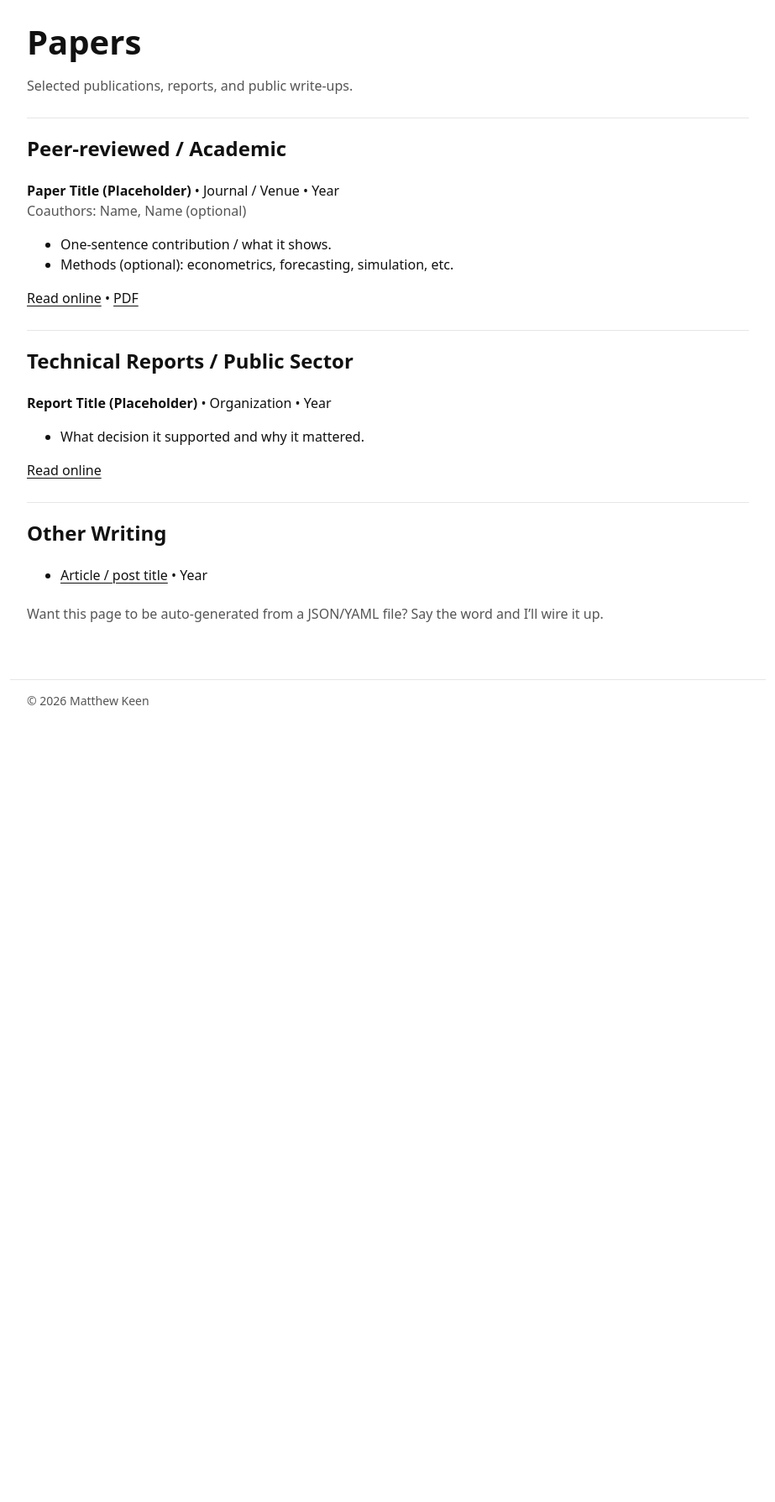
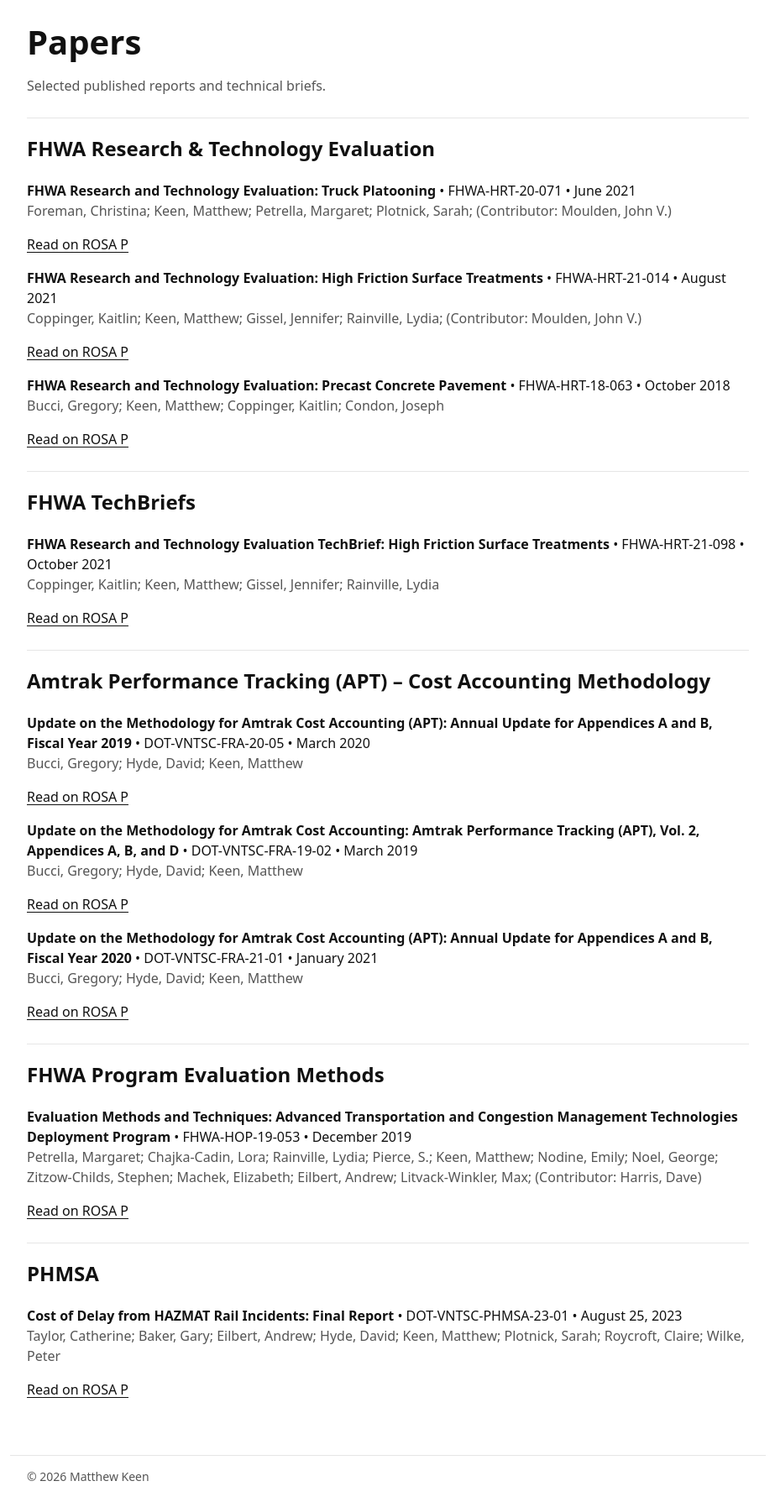
Before and after one commit to mlkeen/mattkeen, a Flask app: page /papers in a window 1280 px wide. Shown: the part 65-1854 px from the top of the page at 84% size, without its empty margins (178-1101 px from the left). Before the commit the page ends 905 px from the top, so only its background shows below. Run offline with Flask 3, Linux system fonts and the light colour scheme.

Commit message:
Update papers page

```diff
--- a/templates/papers.html
+++ b/templates/papers.html
@@ -5,48 +5,143 @@
 <section>
   <h1>Papers</h1>
   <p class="sub">
-    Selected publications, reports, and public write-ups.
+    Selected published reports and technical briefs.
   </p>
 
-  <h2>Peer-reviewed / Academic</h2>
+  <h2>FHWA Research & Technology Evaluation</h2>
+
   <div class="item">
     <div class="item-head">
-      <strong>Paper Title (Placeholder)</strong>
-      <span class="muted"> • Journal / Venue • Year</span>
+      <strong>FHWA Research and Technology Evaluation: Truck Platooning</strong>
+      <span class="muted"> • FHWA-HRT-20-071 • June 2021</span>
     </div>
-    <p class="sub">Coauthors: Name, Name (optional)</p>
-    <ul>
-      <li>One-sentence contribution / what it shows.</li>
-      <li>Methods (optional): econometrics, forecasting, simulation, etc.</li>
-    </ul>
+    <p class="sub">
+      Foreman, Christina; Keen, Matthew; Petrella, Margaret; Plotnick, Sarah; (Contributor: Moulden, John V.)
+    </p>
     <p>
-      <a href="https://example.com" target="_blank" rel="noopener">Read online</a>
-      <span class="muted"> • </span>
-      <a href="/static/papers/paper-title.pdf" target="_blank" rel="noopener">PDF</a>
+      <a href="https://rosap.ntl.bts.gov/view/dot/57272" target="_blank" rel="noopener">Read on ROSA P</a>
     </p>
   </div>
 
-  <h2>Technical Reports / Public Sector</h2>
   <div class="item">
     <div class="item-head">
-      <strong>Report Title (Placeholder)</strong>
-      <span class="muted"> • Organization • Year</span>
+      <strong>FHWA Research and Technology Evaluation: High Friction Surface Treatments</strong>
+      <span class="muted"> • FHWA-HRT-21-014 • August 2021</span>
     </div>
-    <ul>
-      <li>What decision it supported and why it mattered.</li>
-    </ul>
+    <p class="sub">
+      Coppinger, Kaitlin; Keen, Matthew; Gissel, Jennifer; Rainville, Lydia; (Contributor: Moulden, John V.)
+    </p>
     <p>
-      <a href="https://example.com" target="_blank" rel="noopener">Read online</a>
+      <a href="https://rosap.ntl.bts.gov/view/dot/57317" target="_blank" rel="noopener">Read on ROSA P</a>
     </p>
   </div>
 
-  <h2>Other Writing</h2>
-  <ul>
-    <li><a href="https://example.com" target="_blank" rel="noopener">Article / post title</a> <span class="muted">• Year</span></li>
-  </ul>
+  <div class="item">
+    <div class="item-head">
+      <strong>FHWA Research and Technology Evaluation: Precast Concrete Pavement</strong>
+      <span class="muted"> • FHWA-HRT-18-063 • October 2018</span>
+    </div>
+    <p class="sub">
+      Bucci, Gregory; Keen, Matthew; Coppinger, Kaitlin; Condon, Joseph
+    </p>
+    <p>
+      <a href="https://rosap.ntl.bts.gov/view/dot/37254" target="_blank" rel="noopener">Read on ROSA P</a>
+    </p>
+  </div>
 
-  <p class="sub" style="margin-top: 22px;">
-    Want this page to be auto-generated from a JSON/YAML file? Say the word and I’ll wire it up.
-  </p>
+  <h2>FHWA TechBriefs</h2>
+
+  <div class="item">
+    <div class="item-head">
+      <strong>FHWA Research and Technology Evaluation TechBrief: High Friction Surface Treatments</strong>
+      <span class="muted"> • FHWA-HRT-21-098 • October 2021</span>
+    </div>
+    <p class="sub">
+      Coppinger, Kaitlin; Keen, Matthew; Gissel, Jennifer; Rainville, Lydia
+    </p>
+    <p>
+      <a href="https://rosap.ntl.bts.gov/view/dot/58307" target="_blank" rel="noopener">Read on ROSA P</a>
+    </p>
+  </div>
+
+  <h2>Amtrak Performance Tracking (APT) – Cost Accounting Methodology</h2>
+
+  <div class="item">
+    <div class="item-head">
+      <strong>
+        Update on the Methodology for Amtrak Cost Accounting (APT): Annual Update for Appendices A and B, Fiscal Year 2019
+      </strong>
+      <span class="muted"> • DOT-VNTSC-FRA-20-05 • March 2020</span>
+    </div>
+    <p class="sub">
+      Bucci, Gregory; Hyde, David; Keen, Matthew
+    </p>
+    <p>
+      <a href="https://rosap.ntl.bts.gov/view/dot/54904" target="_blank" rel="noopener">Read on ROSA P</a>
+    </p>
+  </div>
+
+  <div class="item">
+    <div class="item-head">
+      <strong>
+        Update on the Methodology for Amtrak Cost Accounting: Amtrak Performance Tracking (APT), Vol. 2, Appendices A, B, and D
+      </strong>
+      <span class="muted"> • DOT-VNTSC-FRA-19-02 • March 2019</span>
+    </div>
+    <p class="sub">
+      Bucci, Gregory; Hyde, David; Keen, Matthew
+    </p>
+    <p>
+      <a href="https://rosap.ntl.bts.gov/view/dot/39857" target="_blank" rel="noopener">Read on ROSA P</a>
+    </p>
+  </div>
+
+  <div class="item">
+    <div class="item-head">
+      <strong>
+        Update on the Methodology for Amtrak Cost Accounting (APT): Annual Update for Appendices A and B, Fiscal Year 2020
+      </strong>
+      <span class="muted"> • DOT-VNTSC-FRA-21-01 • January 2021</span>
+    </div>
+    <p class="sub">
+      Bucci, Gregory; Hyde, David; Keen, Matthew
+    </p>
+    <p>
+      <a href="https://rosap.ntl.bts.gov/view/dot/54902" target="_blank" rel="noopener">Read on ROSA P</a>
+    </p>
+  </div>
+
+  <h2>FHWA Program Evaluation Methods</h2>
+
+  <div class="item">
+    <div class="item-head">
+      <strong>
+        Evaluation Methods and Techniques: Advanced Transportation and Congestion Management Technologies Deployment Program
+      </strong>
+      <span class="muted"> • FHWA-HOP-19-053 • December 2019</span>
+    </div>
+    <p class="sub">
+      Petrella, Margaret; Chajka-Cadin, Lora; Rainville, Lydia; Pierce, S.; Keen, Matthew; Nodine, Emily; Noel, George; Zitzow-Childs, Stephen; Machek, Elizabeth; Eilbert, Andrew; Litvack-Winkler, Max; (Contributor: Harris, Dave)
+    </p>
+    <p>
+      <a href="https://rosap.ntl.bts.gov/view/dot/48741" target="_blank" rel="noopener">Read on ROSA P</a>
+    </p>
+  </div>
+
+  <h2>PHMSA</h2>
+
+  <div class="item">
+    <div class="item-head">
+      <strong>Cost of Delay from HAZMAT Rail Incidents: Final Report</strong>
+      <span class="muted"> • DOT-VNTSC-PHMSA-23-01 • August 25, 2023</span>
+    </div>
+    <p class="sub">
+      Taylor, Catherine; Baker, Gary; Eilbert, Andrew; Hyde, David; Keen, Matthew; Plotnick, Sarah; Roycroft, Claire; Wilke, Peter
+    </p>
+    <p>
+      <a href="https://rosap.ntl.bts.gov/view/dot/73718" target="_blank" rel="noopener">Read on ROSA P</a>
+    </p>
+  </div>
+
 </section>
 {% endblock %}
```
